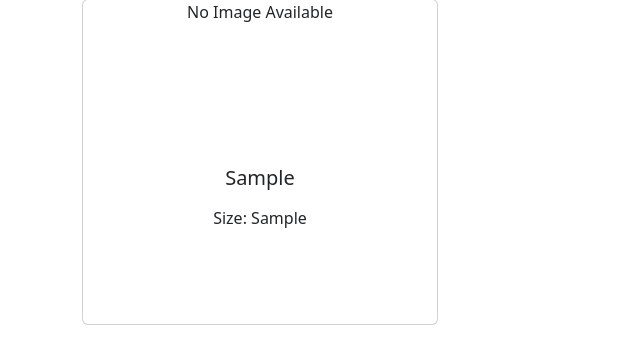
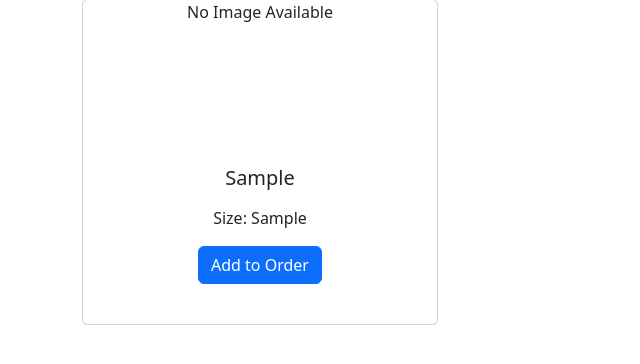
Before and after one commit to NathanVassaur/Project, a PHP site: page /cigars-by-brand.php in a window 1280 px wide. Shown: the part 231-595 px from the top of the page, without its empty margins (0-640 px from the left). Run offline with PHP 8.4, Linux system fonts and the light colour scheme; tables that the repository leaves empty or names only in its code hold one stand-in row (values such as "Sample post"); data that the repository does not hold is empty.

Commit message:
Update cigars-by-brand-view.php

```diff
--- a/cigars-by-brand-view.php
+++ b/cigars-by-brand-view.php
@@ -1,6 +1,4 @@
-<?php
-include "view-header.php"
-?>
+<?php include "view-header.php"; ?>
 
 <h1 class="mt-4">Cigars by Brand</h1>
 <div class="container text-center">
@@ -17,7 +15,6 @@ include "view-header.php"
         $currentBrand = $brand;
       }
 
-
       $imagePath = "https://raw.githubusercontent.com/NathanVassaur/Project/main/images/" . $cigar['cigar_id'] . ".png";
     ?>
       <div class="col">
@@ -25,7 +22,6 @@ include "view-header.php"
           <?php if (imageExists($imagePath)) { ?>
             <img src="<?php echo $imagePath; ?>" class="card-img-top mx-auto d-block" alt="Cigar Image" style="max-width: 150px; height: 150px;">
           <?php } else { ?>
-
             <div class="text-center" style="height: 150px;">
               <p>No Image Available</p>
             </div>
@@ -33,7 +29,11 @@ include "view-header.php"
           <div class="card-body" style="height: 150px;">
             <h5 class="card-title mb-3"><?php echo $cigar['model']; ?></h5>
             <p class="size"><?php echo 'Size: ' . $cigar['size']; ?></p>
-            <!-- Button can be added here -->
+            <!-- Add button for adding to the order -->
+            <form method="post" action="add-to-order.php">
+              <input type="hidden" name="cigarId" value="<?php echo $cigar['cigar_id']; ?>">
+              <button type="submit" class="btn btn-primary">Add to Order</button>
+            </form>
           </div>
         </div>
       </div>
@@ -52,7 +52,4 @@ include "view-header.php"
   </div>
 </div>
 
-
-<?php
-include "view-footer.php"
-?>
+<?php include "view-footer.php"; ?>
```
